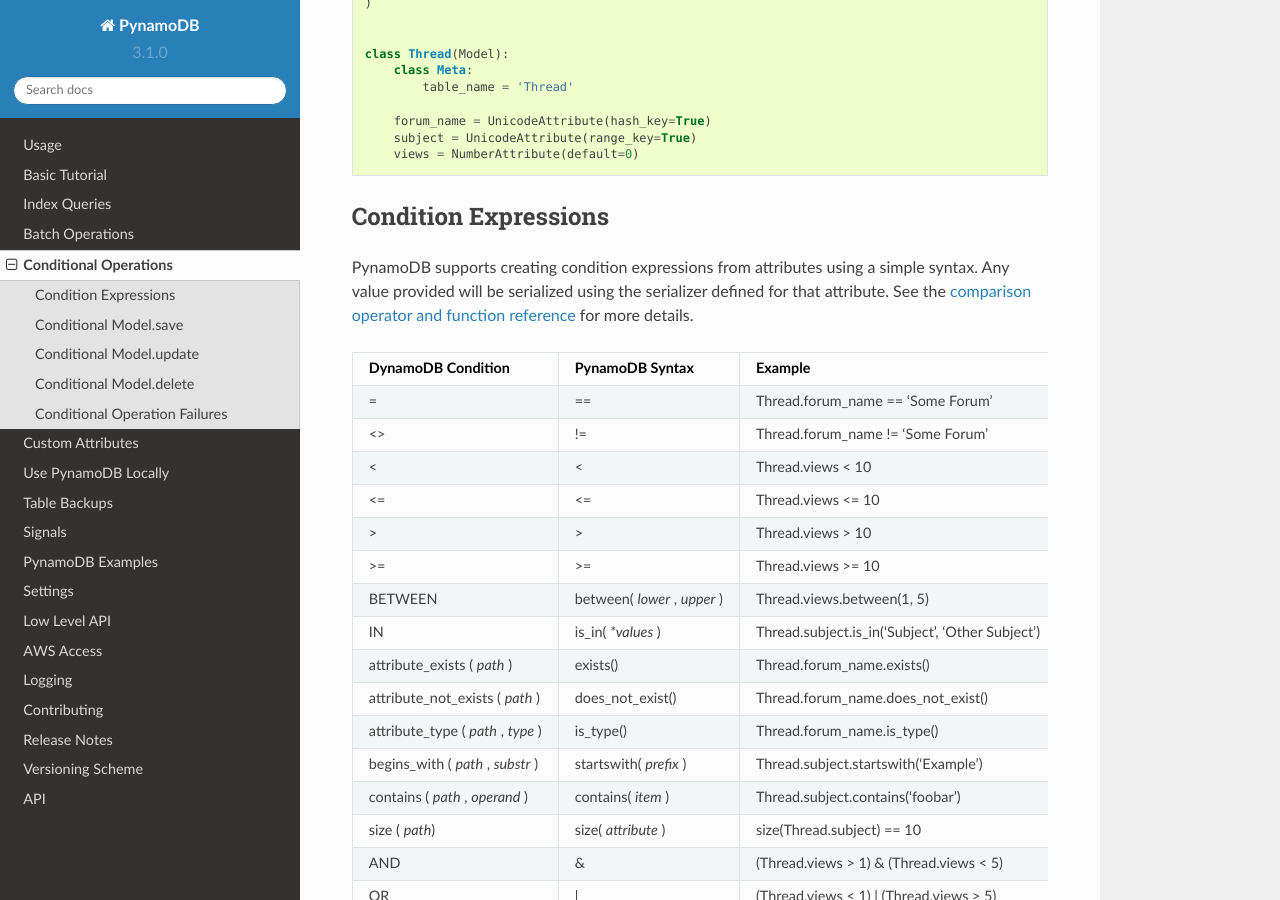
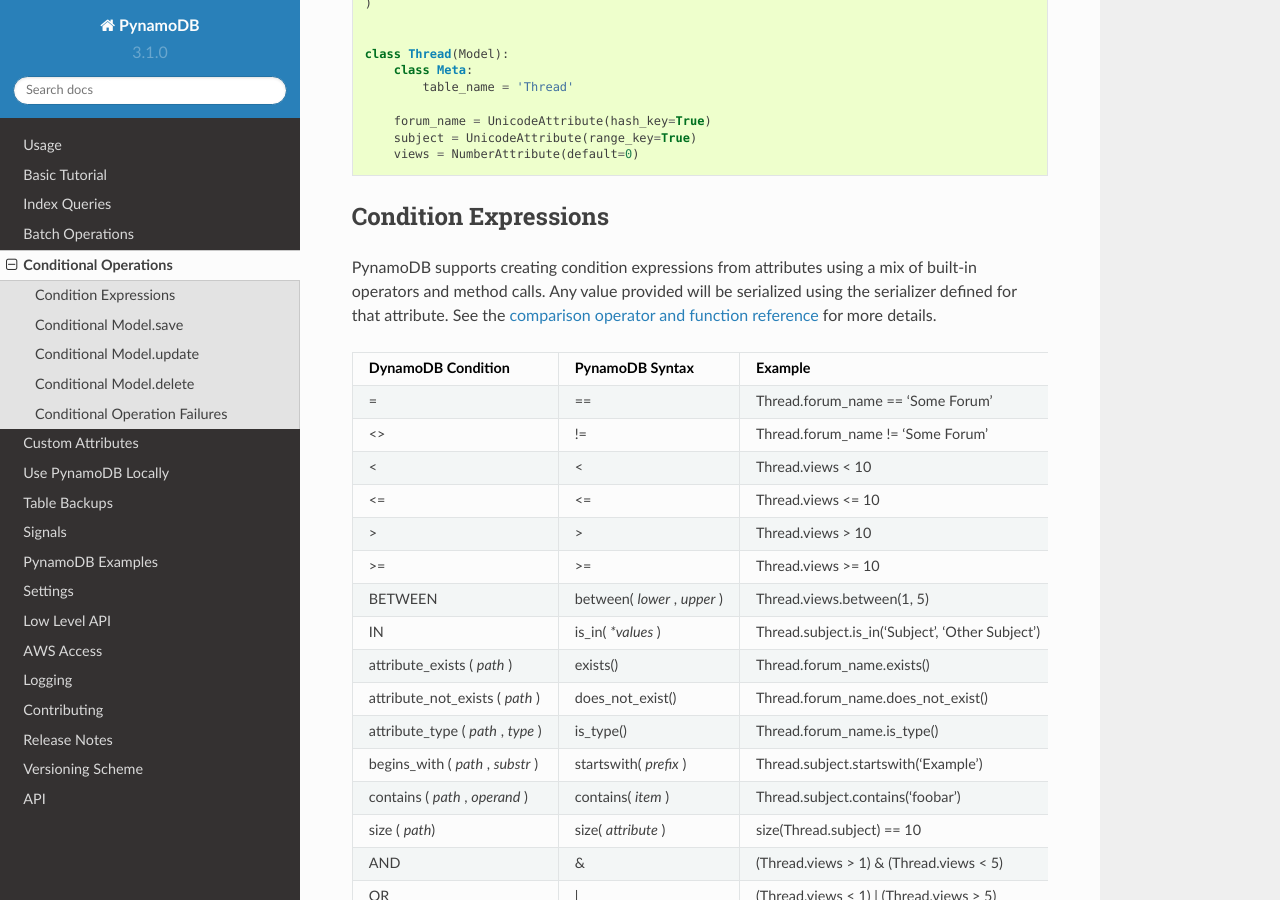
Before and after one commit to pynamodb/PynamoDB, a Sphinx documentation site: the page built from docs/conditional.rst, in a window 1280 px wide and 900 px high, scrolled down 372 px. Built offline with Sphinx 7.4.7 and the Read the Docs theme 2.0.0, drawn with Linux system fonts in a browser that asks for light colours.

Commit message:
lita's wording

```diff
--- a/docs/conditional.rst
+++ b/docs/conditional.rst
@@ -28,7 +28,7 @@
 Condition Expressions
 ^^^^^^^^^^^^^^^^^^^^^
 
-PynamoDB supports creating condition expressions from attributes using a simple syntax.
+PynamoDB supports creating condition expressions from attributes using a mix of built-in operators and method calls.
 Any value provided will be serialized using the serializer defined for that attribute.
 See the `comparison operator and function reference <http://docs.aws.amazon.com/amazondynamodb/latest/developerguide/Expressions.OperatorsAndFunctions.html>`_
 for more details.
```
